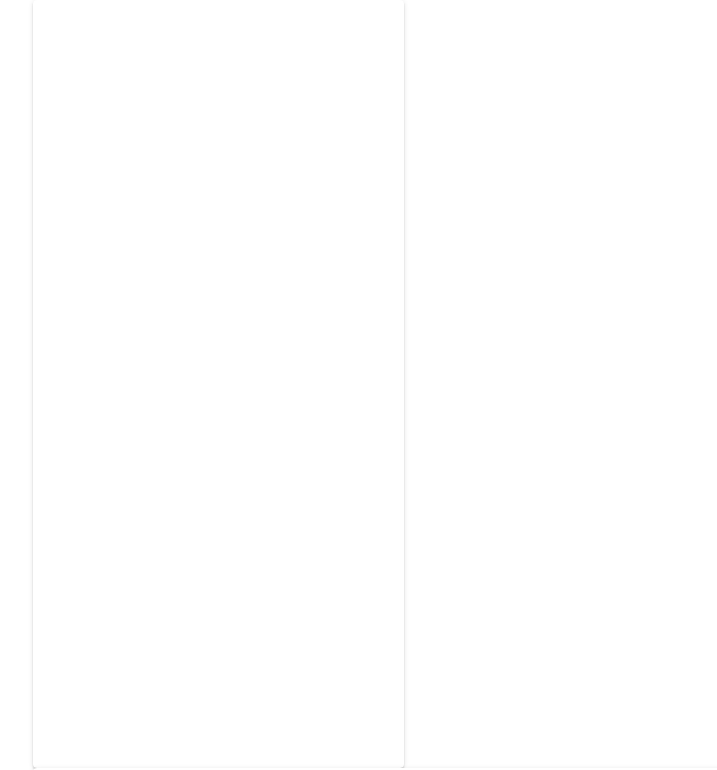
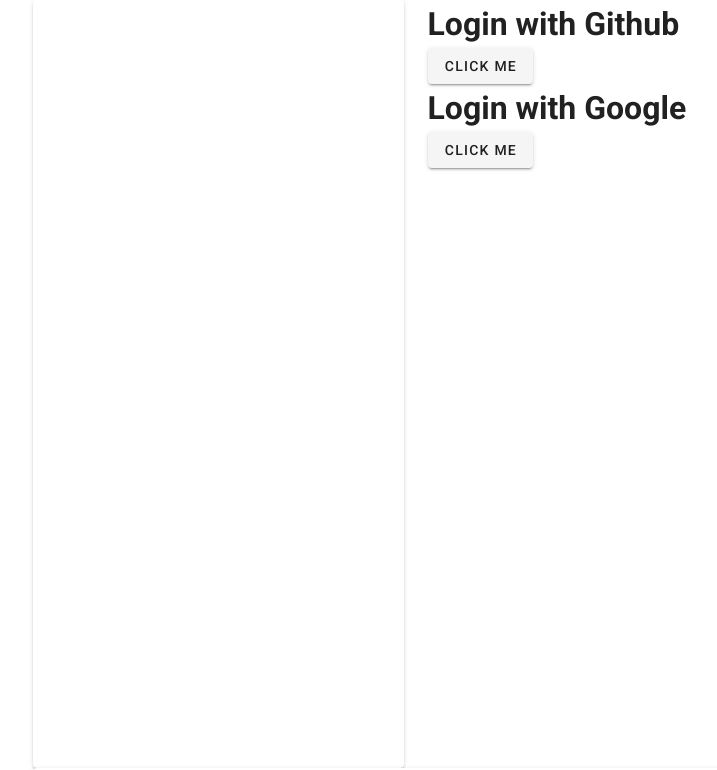
Before and after one commit to laresolution/internship-league-ccg2023, a Nuxt app: page /Login in a window 1280 px wide. Before the commit this address had no page. Shown: the top 770 px of the page, without its empty margins (27-744 px from the left). Built offline with nearby package versions, Linux system fonts and the light colour scheme.

Commit message:
Add login page with github and google auth

```diff
--- /dev/null
+++ b/pages/Login.vue
@@ -0,0 +1,101 @@
+<template>
+    <div>
+        <h1>Login with Github</h1>
+        <v-btn @click="signinWithGithub">Click me</v-btn>
+        <h1>Login with Google</h1>
+        <v-btn @click="signinWithGoogle">Click me</v-btn>
+        <v-container>
+            <v-row v-if="user.accessToken && !errorCode">
+                <v-col>{{ JSON.stringify(credential) }}</v-col>
+                <v-col>{{ JSON.stringify(token) }}</v-col>
+                <v-col>
+                    {{ JSON.stringify(user) }}
+                </v-col>
+            </v-row>
+            <v-row v-else>
+                <v-col>{{ errorCode }}</v-col>
+                <v-col>{{ errorMessage }}</v-col>
+                <v-col>{{ email }}</v-col>
+            </v-row>
+        </v-container>
+    </div>
+</template>
+
+<script>
+import { getAuth, signInWithPopup, GithubAuthProvider, GoogleAuthProvider, unlink } from "firebase/auth";
+
+export default {
+    name: 'Login',
+    data () {
+        return {
+            token: {},
+            user: {},
+            credential: {},
+            errorCode: '',
+            errorMessage: '',
+            email: ''
+        }
+    },
+    methods: {
+        signinWithGithub() {
+            this.errorCode = ''
+            this.errorMessage = ''
+            const provider = new GithubAuthProvider();
+            const auth = getAuth();
+
+            signInWithPopup(auth, provider)
+            .then((result) => {
+                this.providerName = 'Github'
+                // This gives you a GitHub Access Token. You can use it to access the GitHub API.
+                this.credential = GithubAuthProvider.credentialFromResult(result);
+                this.token = this.credential.accessToken;
+
+                // The signed-in user info.
+                this.user = result.user;
+                // IdP data available using getAdditionalUserInfo(result)
+                // ...
+            }).catch((error) => {
+                // Handle Errors here.
+                this.errorCode = error.code;
+                this.errorMessage = error.message;
+                // The email of the user's account used.
+                this.email = error.customData.email;
+                // The AuthCredential type that was used.
+                this.credential = GithubAuthProvider.credentialFromError(error);
+                // ...
+            });
+        },
+        signinWithGoogle() {
+            this.errorCode = ''
+            this.errorMessage = ''
+            const provider = new GoogleAuthProvider();
+            const auth = getAuth();
+
+            signInWithPopup(auth, provider)
+            .then((result) => {
+                this.providerName = 'Google'
+                // This gives you a GitHub Access Token. You can use it to access the GitHub API.
+                this.credential = GoogleAuthProvider.credentialFromResult(result);
+                this.token = this.credential.accessToken;
+
+                // The signed-in user info.
+                this.user = result.user;
+                // IdP data available using getAdditionalUserInfo(result)
+                // ...
+            }).catch((error) => {
+                // Handle Errors here.
+                this.errorCode = error.code;
+                this.errorMessage = error.message;
+                // The email of the user's account used.
+                this.email = error.customData.email;
+                // The AuthCredential type that was used.
+                this.credential = GithubAuthProvider.credentialFromError(error);
+                // ...
+            });
+        },
+    }
+}
+</script>
+
+<style scoped>
+</style>
```
